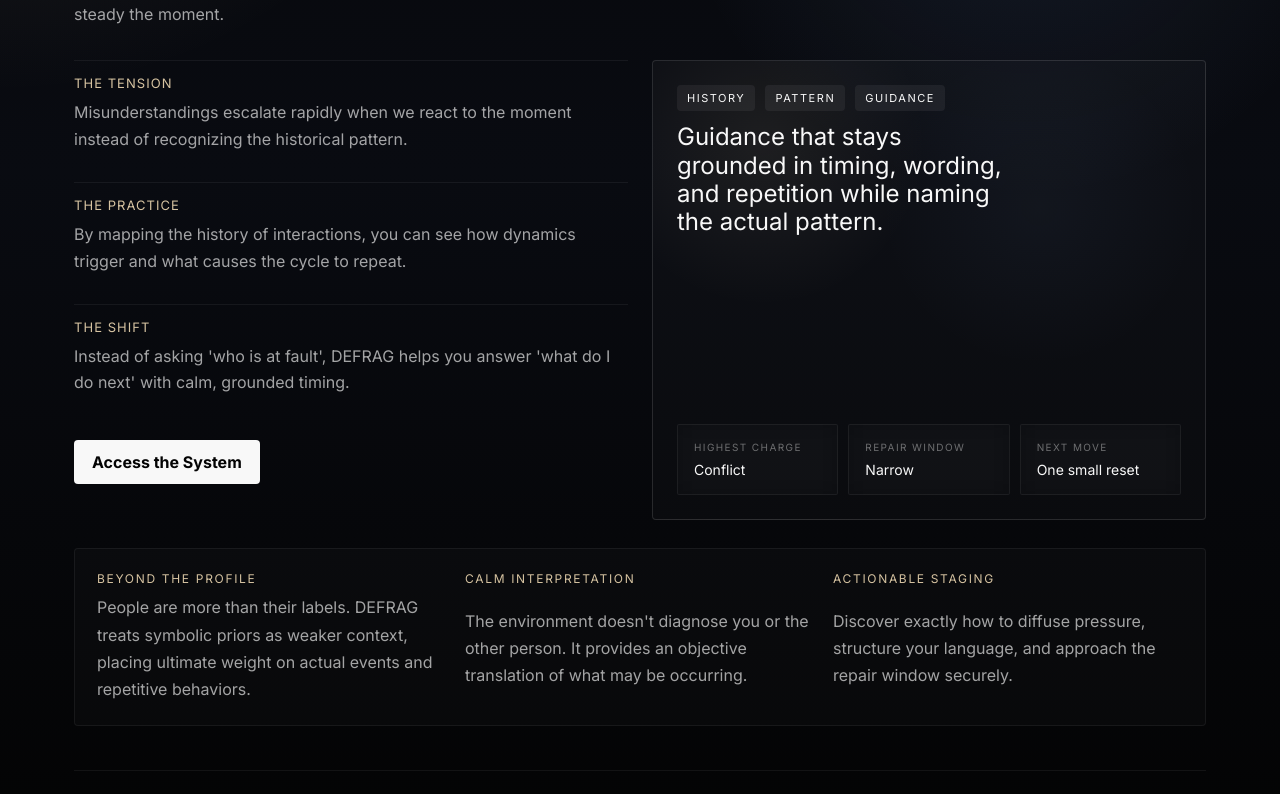
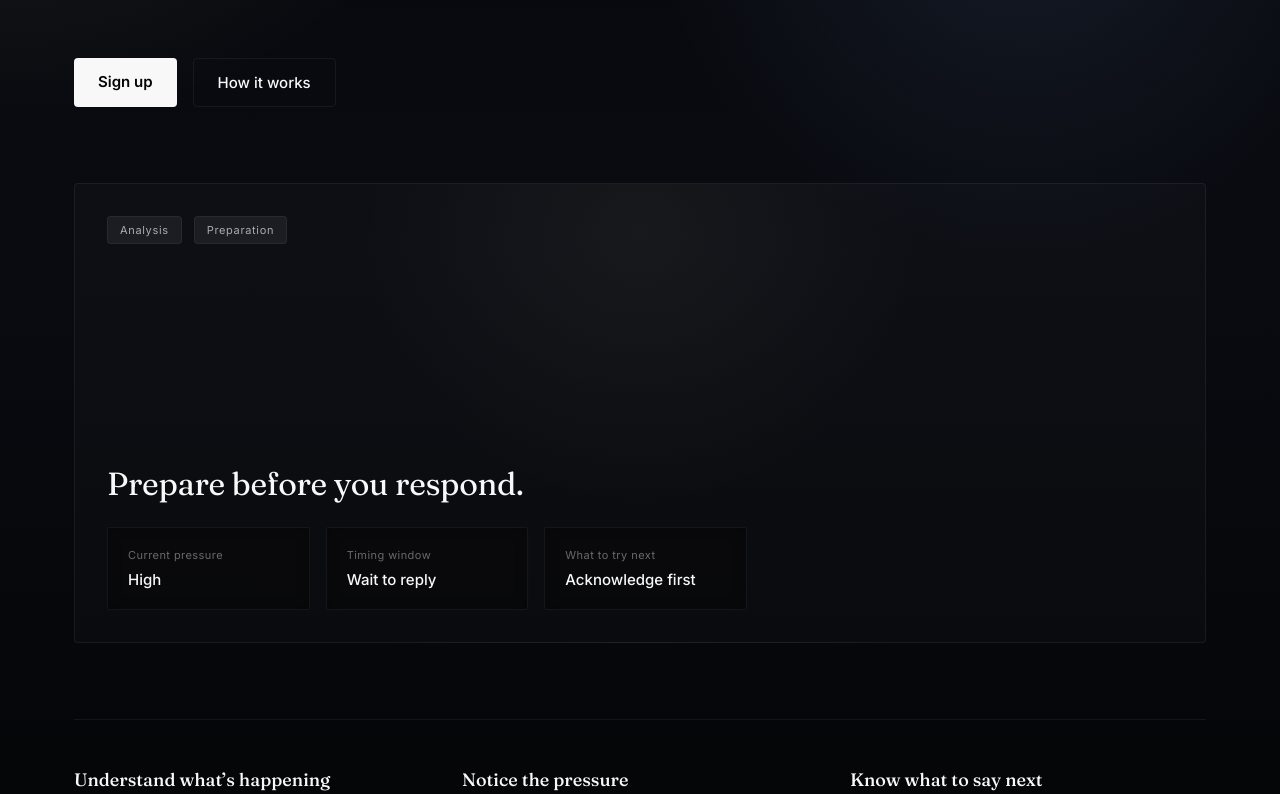
Before and after one commit to chadjameso93-netizen/defragsrelationalswap, a Next.js app in the folder apps/web/: page / in a window 1280 px wide. Shown: the part 421-1215 px from the top of the page. Built offline with nearby package versions, Linux system fonts and the light colour scheme.

Commit message:
refactor: simplify public homepage brand copy to premium mainstream standard

```diff
--- a/apps/web/src/app/account/billing/page.tsx
+++ b/apps/web/src/app/account/billing/page.tsx
@@ -82,7 +82,7 @@
           >
             <BillingActions
               currentPlan={account.plan}
-              hasCustomer={!!account.stripeCustomerId}
+              hasCustomer={isSubscribed}
             />
           </TierRow>
 
--- a/apps/web/src/app/page.tsx
+++ b/apps/web/src/app/page.tsx
@@ -4,127 +4,130 @@
 export default function LandingPage() {
   return (
     <AppShell
-      eyebrow="Relational Intelligence Platform"
-      title="See the pattern before it becomes the story."
-      description="DEFRAG is a relational intelligence platform that helps you untangle complex interactions, visualize the live relational field, and access insight overlays that steady the moment."
+      eyebrow=""
+      title="Make sense of difficult interactions."
+      description="DEFRAG helps you understand what’s happening, see the pattern, notice pressure, and know exactly what to say next. An intelligence product for relationships and conversations."
     >
-      <section
-        className="landing-grid"
+      <div style={{ display: "flex", gap: 16, flexWrap: "wrap", marginTop: 24, marginBottom: 48 }}>
+        <Link
+          href="/login"
+          className="premium-panel premium-fade-up"
+          data-delay="2"
           style={{
-          display: "grid",
-          gridTemplateColumns: "repeat(auto-fit, minmax(280px, 1fr))",
-          gap: 24,
-          alignItems: "stretch",
+            padding: "14px 24px",
+            borderRadius: "var(--radius-pill)",
+            background: "var(--color-text-primary)",
+            color: "var(--color-bg)",
+            textDecoration: "none",
+            fontWeight: 600,
+            fontSize: 15
           }}
         >
-        <div style={{ display: "grid", gap: 18, alignContent: "flex-start" }}>
-          <div style={{ display: "grid", gap: 16 }}>
-            {[
-              ["The Tension", "Misunderstandings escalate rapidly when we react to the moment instead of recognizing the historical pattern."],
-              ["The Practice", "By mapping the history of interactions, you can see how dynamics trigger and what causes the cycle to repeat."],
-              ["The Shift", "Instead of asking 'who is at fault', DEFRAG helps you answer 'what do I do next' with calm, grounded timing."],
-            ].map(([label, copy]) => (
-              <div key={label} className="premium-fade-up" data-delay="2" style={{ padding: "14px 0", borderTop: "1px solid var(--color-border)" }}>
-                <div style={{ fontSize: 13, letterSpacing: "0.08em", textTransform: "uppercase", color: "var(--color-accent)", marginBottom: 8 }}>{label}</div>
-                <div style={{ color: "var(--color-text-secondary)", lineHeight: 1.65 }}>{copy}</div>
-              </div>
-            ))}
-          </div>
-
-          <div style={{ display: "flex", gap: 12, flexWrap: "wrap", marginTop: 12 }}>
+          Sign up
+        </Link>
         <Link
-              href="/pricing"
+          href="/about"
           className="premium-panel premium-fade-up"
           data-delay="2"
-              style={{ padding: "12px 18px", borderRadius: "var(--radius-pill)", background: "var(--color-text-primary)", color: "var(--color-bg)", textDecoration: "none", fontWeight: 700 }}
+          style={{
+            padding: "14px 24px",
+            borderRadius: "var(--radius-pill)",
+            background: "transparent",
+            border: "1px solid var(--color-border)",
+            color: "var(--color-text-primary)",
+            textDecoration: "none",
+            fontWeight: 500,
+            fontSize: 15
+          }}
         >
-              Access the System
+          How it works
         </Link>
-          </div>
       </div>
 
       <section
         className="landing-visual premium-panel premium-fade-up"
-          data-delay="2"
+        data-delay="3"
         style={{
           minHeight: 460,
           borderRadius: "var(--radius-lg)",
           overflow: "hidden",
           position: "relative",
-            border: "1px solid var(--color-border-hover)",
+          border: "1px solid var(--color-border)",
           background:
-              "radial-gradient(circle at 20% 18%, rgba(214,195,161,0.08), transparent 28%), radial-gradient(circle at 70% 32%, rgba(111,145,201,0.05), transparent 32%), var(--color-surface)",
+            "radial-gradient(circle at 50% 10%, rgba(216, 196, 159, 0.05), transparent 40%), var(--color-surface)",
+          display: "grid",
+          alignItems: "end",
+          padding: 32
         }}
       >
-          <div className="landing-visual-inner" style={{ position: "absolute", inset: 0, padding: 24, display: "grid", alignContent: "space-between" }}>
-            <div style={{ display: "grid", gap: 12 }}>
-              <div style={{ display: "flex", gap: 10, flexWrap: "wrap" }}>
-                {["History", "Pattern", "Guidance"].map((token) => (
-                  <span key={token} style={{ padding: "6px 10px", borderRadius: "var(--radius-pill)", background: "var(--color-border)", fontSize: 11, letterSpacing: "0.14em", textTransform: "uppercase" }}>
-                    {token}
+        <div style={{ position: "absolute", top: 32, left: 32, display: "gap", margin: 0 }}>
+          <div style={{ display: "flex", gap: 12, flexWrap: "wrap" }}>
+            <span style={{ padding: "6px 12px", borderRadius: "var(--radius-pill)", background: "rgba(255,255,255,0.06)", border: "1px solid var(--color-border)", fontSize: 11, letterSpacing: "0.06em", color: "var(--color-text-secondary)" }}>
+              Analysis
             </span>
-                ))}
+            <span style={{ padding: "6px 12px", borderRadius: "var(--radius-pill)", background: "rgba(255,255,255,0.06)", border: "1px solid var(--color-border)", fontSize: 11, letterSpacing: "0.06em", color: "var(--color-text-secondary)" }}>
+              Preparation
+            </span>
           </div>
-              <p style={{ margin: 0, maxWidth: 340, fontSize: 24, lineHeight: 1.18 }}>
-                Guidance that stays grounded in timing, wording, and repetition while naming the actual pattern.
-              </p>
         </div>
-            <div style={{ display: "grid", gap: 12 }}>
-              <div className="landing-stat-grid" style={{ display: "grid", gridTemplateColumns: "repeat(3, 1fr)", gap: 10 }}>
+
+        <div style={{ display: "grid", gap: 24, maxWidth: 640 }}>
+          <h2 style={{ margin: 0, fontSize: 32, lineHeight: 1.2, fontWeight: 400, color: "var(--color-text-primary)", letterSpacing: "-0.01em" }}>
+            Prepare before you respond.
+          </h2>
+          <div className="landing-stat-grid" style={{ display: "grid", gridTemplateColumns: "repeat(3, 1fr)", gap: 16 }}>
             {[
-                  ["Highest charge", "Conflict"],
-                  ["Repair window", "Narrow"],
-                  ["Next move", "One small reset"],
+              ["Current pressure", "High"],
+              ["Timing window", "Wait to reply"],
+              ["What to try next", "Acknowledge first"],
             ].map(([label, value]) => (
-                  <div key={label} style={{ padding: 16, borderRadius: "var(--radius-md)", background: "rgba(255,255,255,0.01)", border: "1px solid var(--color-border)", backdropFilter: "blur(12px)" }}>
-                    <div style={{ fontSize: 10, letterSpacing: "0.14em", textTransform: "uppercase", color: "var(--color-text-muted)" }}>{label}</div>
-                    <div style={{ marginTop: 8, fontSize: 14, color: "var(--color-text-primary)" }}>{value}</div>
+              <div key={label} style={{ padding: 20, borderRadius: "var(--radius-md)", background: "rgba(0,0,0,0.4)", border: "1px solid var(--color-border)", backdropFilter: "blur(12px)" }}>
+                <div style={{ fontSize: 11, letterSpacing: "0.04em", color: "var(--color-text-muted)" }}>{label}</div>
+                <div style={{ marginTop: 8, fontSize: 15, fontWeight: 500, color: "var(--color-text-primary)" }}>{value}</div>
               </div>
             ))}
           </div>
         </div>
-          </div>
-        </section>
       </section>
 
       <section
-        className="premium-panel premium-fade-up"
-        data-delay="2"
+        className="premium-fade-up"
+        data-delay="4"
         style={{
           display: "grid",
-          gridTemplateColumns: "repeat(auto-fit, minmax(220px, 1fr))",
-          gap: 18,
-          padding: 22,
-          borderRadius: "var(--radius-lg)",
-          border: "1px solid var(--color-border)",
-          background: "var(--color-surface)",
+          gridTemplateColumns: "repeat(auto-fit, minmax(280px, 1fr))",
+          gap: 32,
+          marginTop: 48,
+          paddingTop: 48,
+          borderTop: "1px solid var(--color-border)",
         }}
       >
         {[
-          ["Beyond the profile", "People are more than their labels. DEFRAG treats symbolic priors as weaker context, placing ultimate weight on actual events and repetitive behaviors."],
-          ["Calm interpretation", "The environment doesn't diagnose you or the other person. It provides an objective translation of what may be occurring."],
-          ["Actionable staging", "Discover exactly how to diffuse pressure, structure your language, and approach the repair window securely."],
+          [
+            "Understand what’s happening",
+            "Keep important context in one place. DEFRAG helps you step back from the immediate emotion to see how dynamics trigger and what causes a cycle to repeat."
+          ],
+          [
+            "Notice the pressure",
+            "Read the room accurately. The platform helps you identify when tension is high, when to give space, and when the window for repair actually opens."
+          ],
+          [
+            "Know what to say next",
+            "Don't guess. DEFRAG provides clear, structured suggestions to help you frame your language, avoid unnecessary conflict, and respond effectively."
+          ],
         ].map(([title, copy]) => (
-          <div key={title} style={{ display: "grid", gap: 8 }}>
-            <div style={{ fontSize: 12, letterSpacing: "0.14em", textTransform: "uppercase", color: "var(--color-accent)" }}>{title}</div>
-            <div style={{ color: "var(--color-text-secondary)", lineHeight: 1.7 }}>{copy}</div>
+          <div key={title} style={{ display: "grid", gap: 12 }}>
+            <h3 style={{ margin: 0, fontSize: 18, fontWeight: 500, color: "var(--color-text-primary)" }}>{title}</h3>
+            <p style={{ margin: 0, color: "var(--color-text-secondary)", lineHeight: 1.6, fontSize: 15 }}>{copy}</p>
           </div>
         ))}
       </section>
 
       <style>{`
         @media (max-width: 720px) {
-          .landing-grid {
-            gap: 18px !important;
-          }
-
           .landing-visual {
             min-height: 360px !important;
-            border-radius: 22px !important;
-          }
-
-          .landing-visual-inner {
-            padding: 18px !important;
+            padding: 24px !important;
           }
 
           .landing-stat-grid {
--- a/apps/web/src/components/app-shell.tsx
+++ b/apps/web/src/components/app-shell.tsx
@@ -149,6 +149,7 @@
             padding: "8px 0 4px",
           }}
         >
+          {eyebrow && (
             <p
               style={{
                 margin: 0,
@@ -160,6 +161,7 @@
             >
               {eyebrow}
             </p>
+          )}
           <h1
             style={{
               margin: 0,
```
Lines whose indentation alone changed are shown as unchanged.
